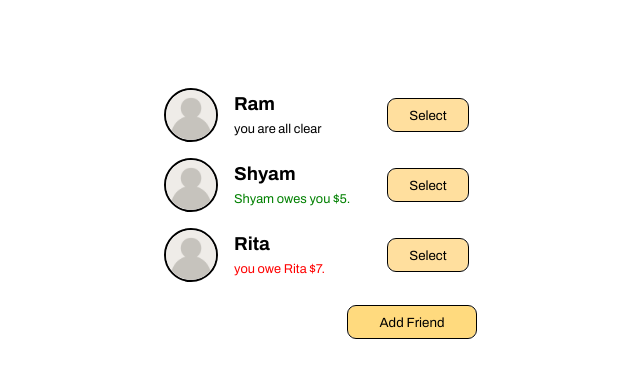
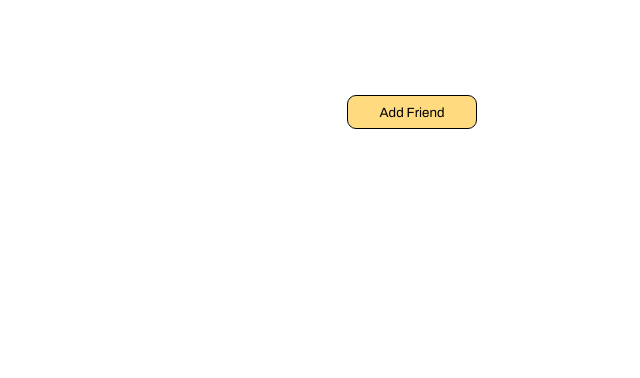
Before and after one commit to dofiki/react-eat-and-split, a React (Create React App) app: page / in a window 1280 px wide. Shown: the top 378 px of the page, without its empty margins (324-964 px from the left). Built offline with nearby package versions, Linux system fonts and the light colour scheme.

Commit message:
done
donee

```diff
--- a/src/App.js
+++ b/src/App.js
@@ -1,9 +1,9 @@
 import { useState } from "react";
 
 const friendData = [
-  {id:1, name:"Ram", image:"./user.png", balance: 0},
-  {id:2, name:"Shyam", image:"./user.png", balance: 5},
-  {id:3, name:"Rita", image:"./user.png", balance: -7}
+  // {id:1, name:"Ram", image:"./user.png", balance: 0},
+  // {id:2, name:"Shyam", image:"./user.png", balance: 5},
+  // {id:3, name:"Rita", image:"./user.png", balance: -7}
 ]
 
 export default function App(){
```
